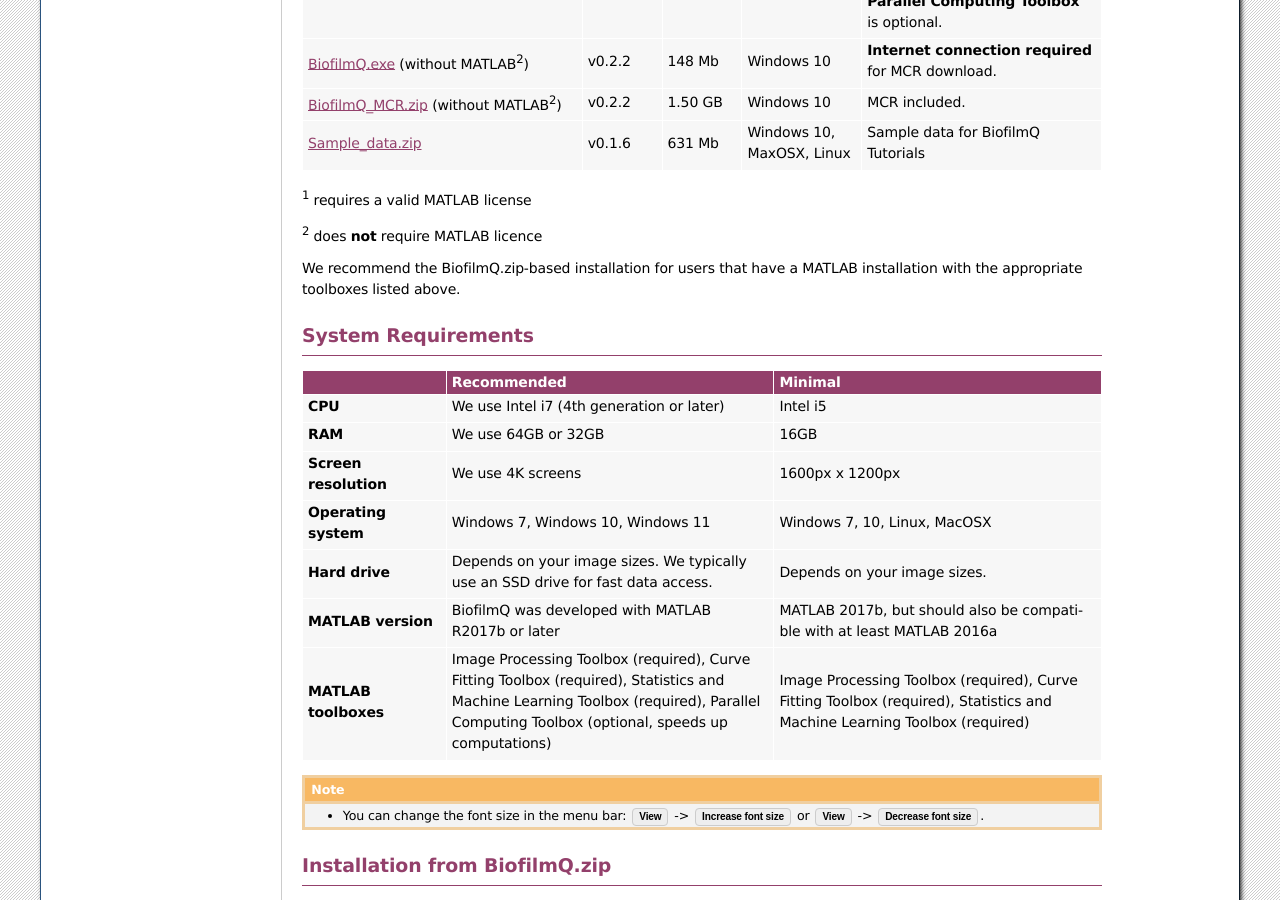
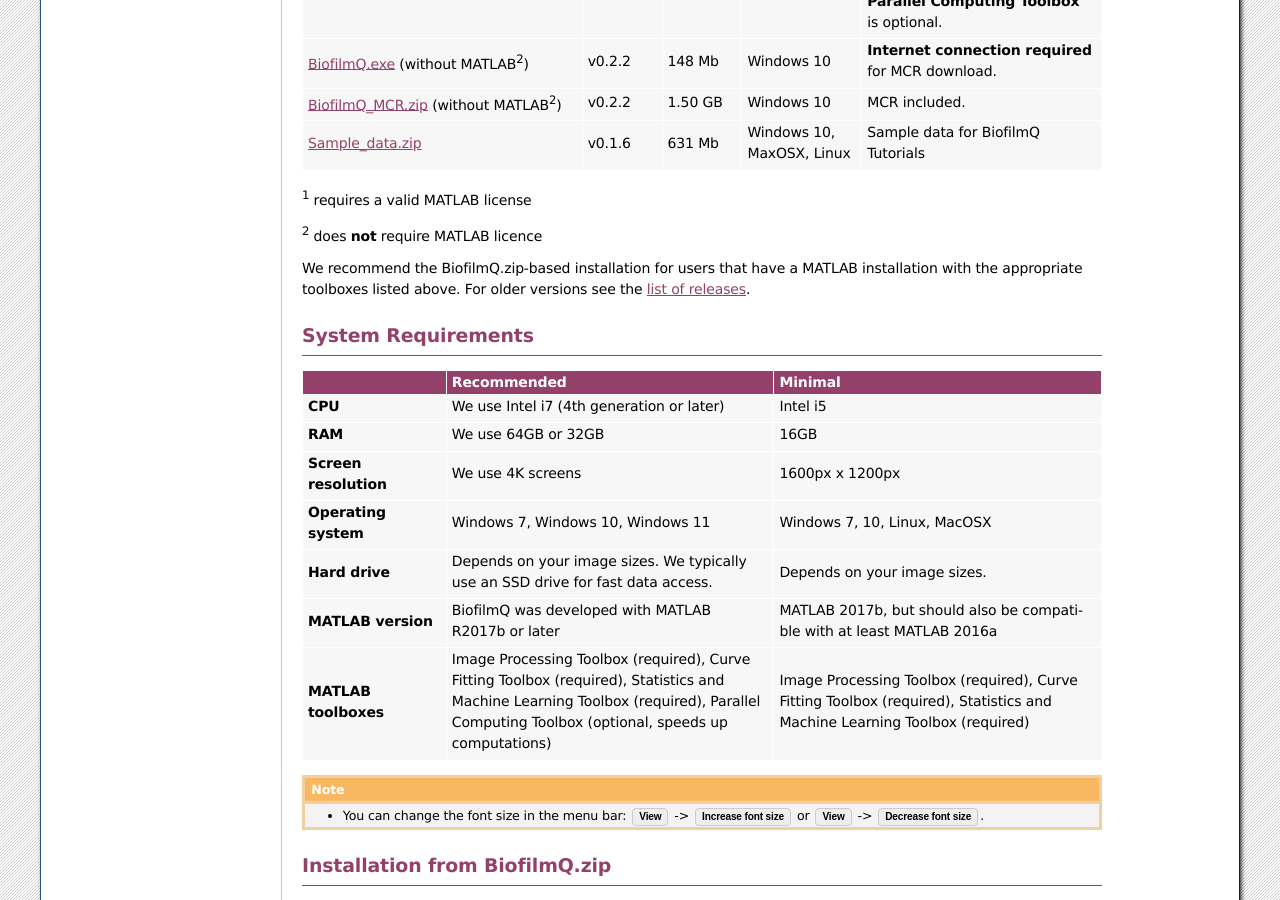
Before and after one commit to knutdrescher/BiofilmQ, a Sphinx documentation site: the page built from docs/usage/installation.rst, in a window 1280 px wide and 900 px high, scrolled down 691 px. Built offline with Sphinx 7.4.7, drawn with Linux system fonts in a browser that asks for light colours.

Commit message:
added old releases

```diff
--- a/docs/usage/installation.rst
+++ b/docs/usage/installation.rst
@@ -47,7 +47,7 @@
 
 \ :sup:`2` does **not** require MATLAB licence
 
-We recommend the BiofilmQ.zip-based installation for users that have a MATLAB installation with the appropriate toolboxes listed above.
+We recommend the BiofilmQ.zip-based installation for users that have a MATLAB installation with the appropriate toolboxes listed above. For older versions see the `list of releases <https://github.com/knutdrescher/BiofilmQ/releases>`_.
 
 System Requirements
 =====================
```
